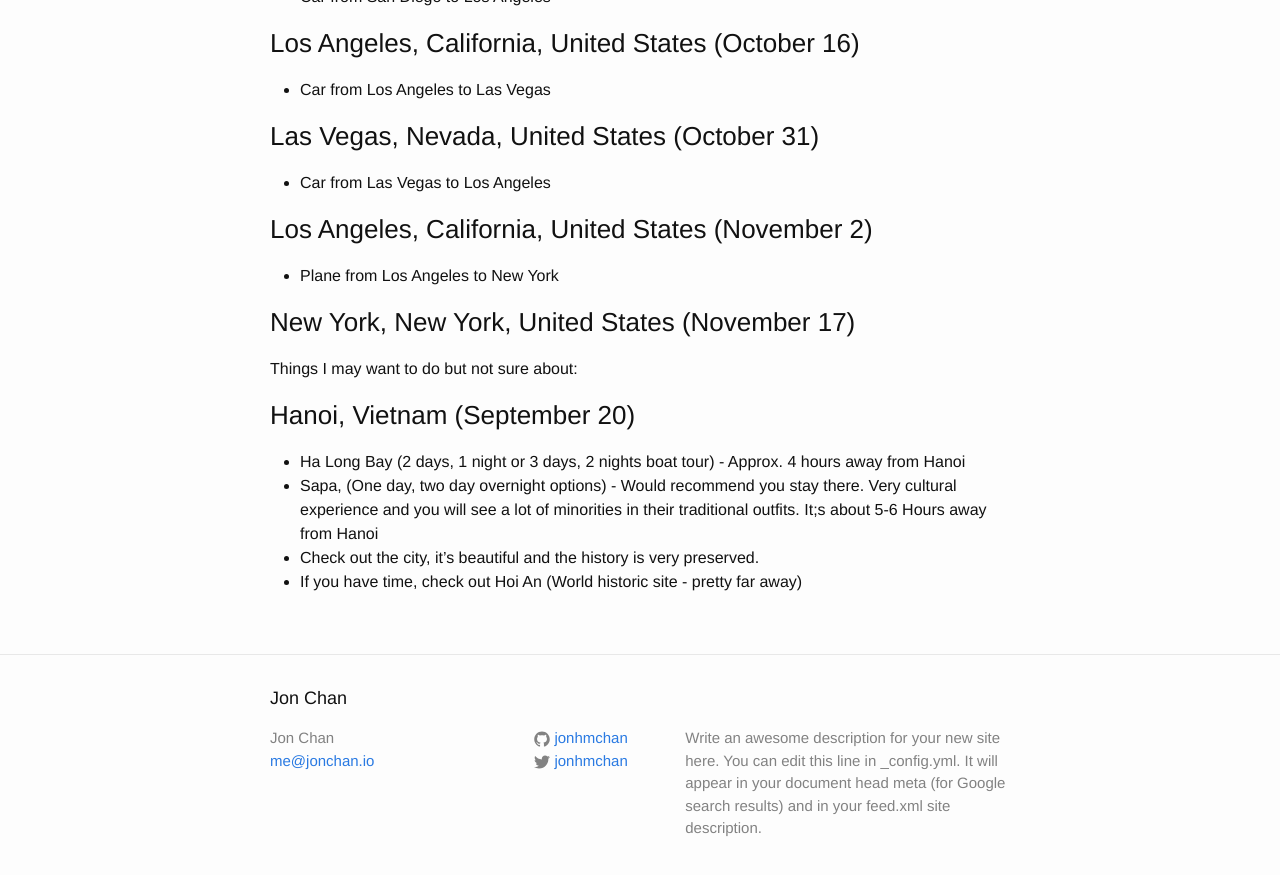
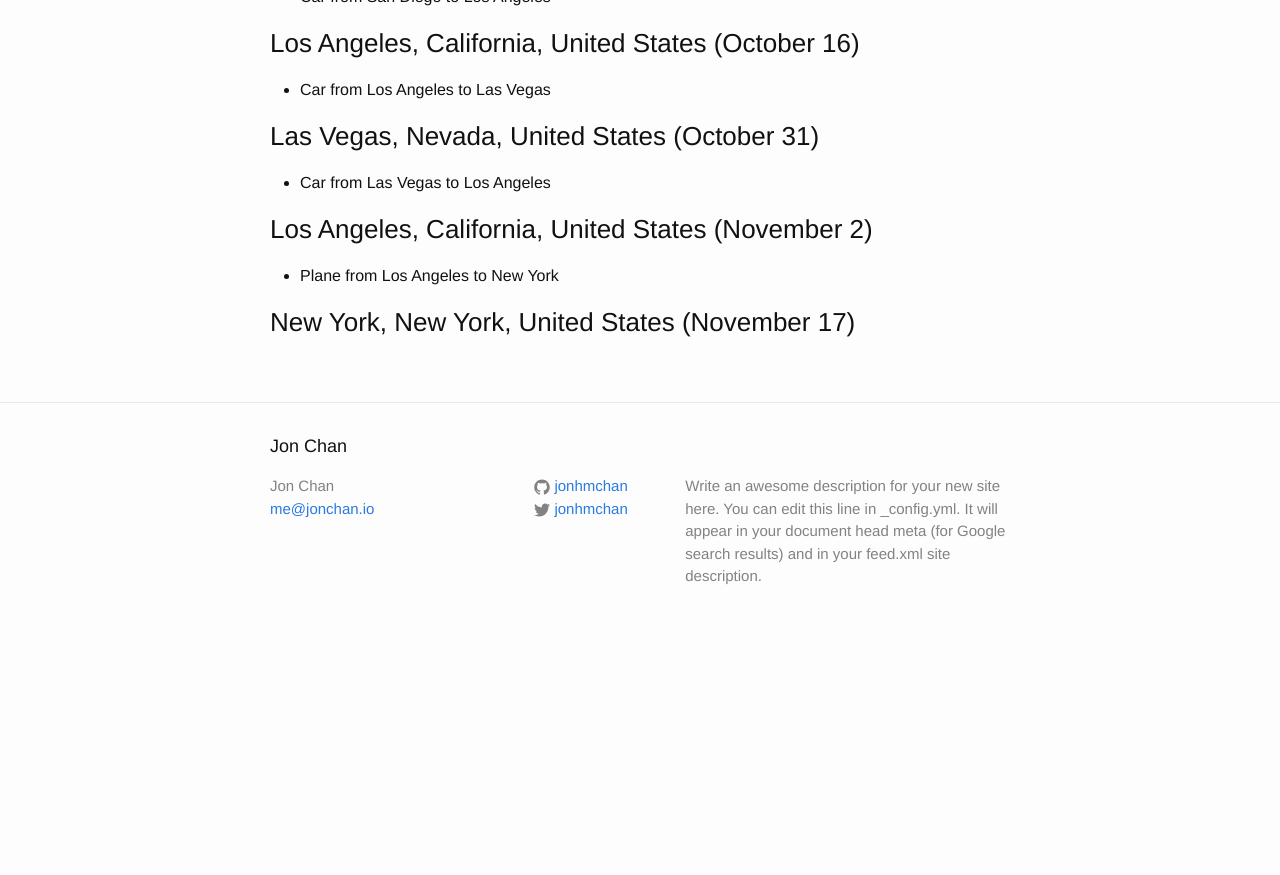
Before and after one commit to JonHMChan/blog, a Jekyll site: the page built from _posts/2015-07-30-my-round-the-world-itinerary.markdown, in a window 1280 px wide and 900 px high, scrolled down 2471 px. Shown: the top 875 px of the window. Built offline with Jekyll 4.4.1, drawn with Linux system fonts in a browser that asks for light colours; after the commit the page ends 3119 px from its top, so only the background shows below that.

Commit message:
Remove vietnam

```diff
--- a/_posts/2015-07-30-my-round-the-world-itinerary.markdown
+++ b/_posts/2015-07-30-my-round-the-world-itinerary.markdown
@@ -96,11 +96,3 @@ These are my plans for my round the world trip starting in August 2015 and endin
  - Plane from Los Angeles to New York
 
 ### New York, New York, United States (November 17)
-
-Things I may want to do but not sure about:
-
-### Hanoi, Vietnam (September 20)
-- Ha Long Bay (2 days, 1 night or 3 days, 2 nights boat tour) - Approx. 4 hours away from Hanoi
-- Sapa, (One day, two day overnight options) - Would recommend you stay there. Very cultural experience and you will see a lot of minorities in their traditional outfits. It;s about 5-6 Hours away from Hanoi
-- Check out the city, it’s beautiful and the history is very preserved.
-- If you have time, check out Hoi An (World historic site - pretty far away)
```
